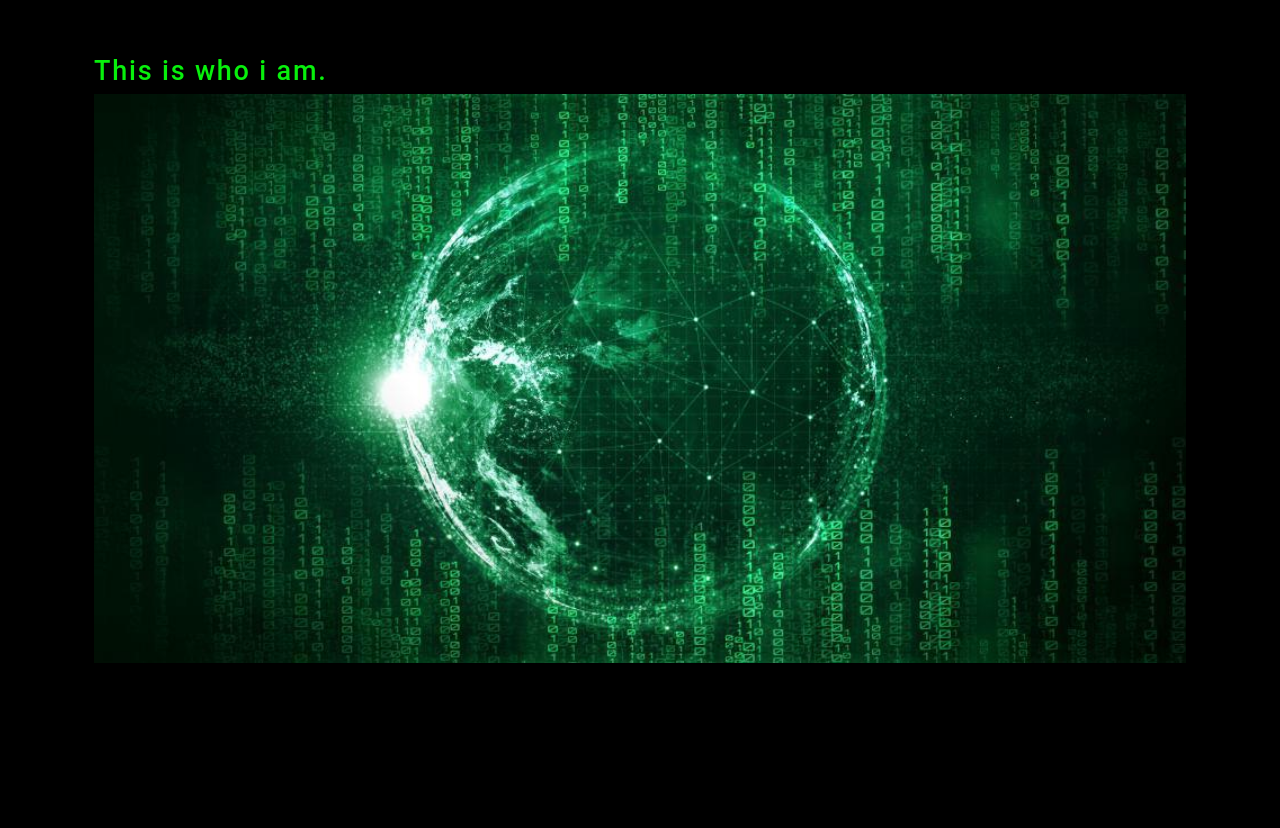
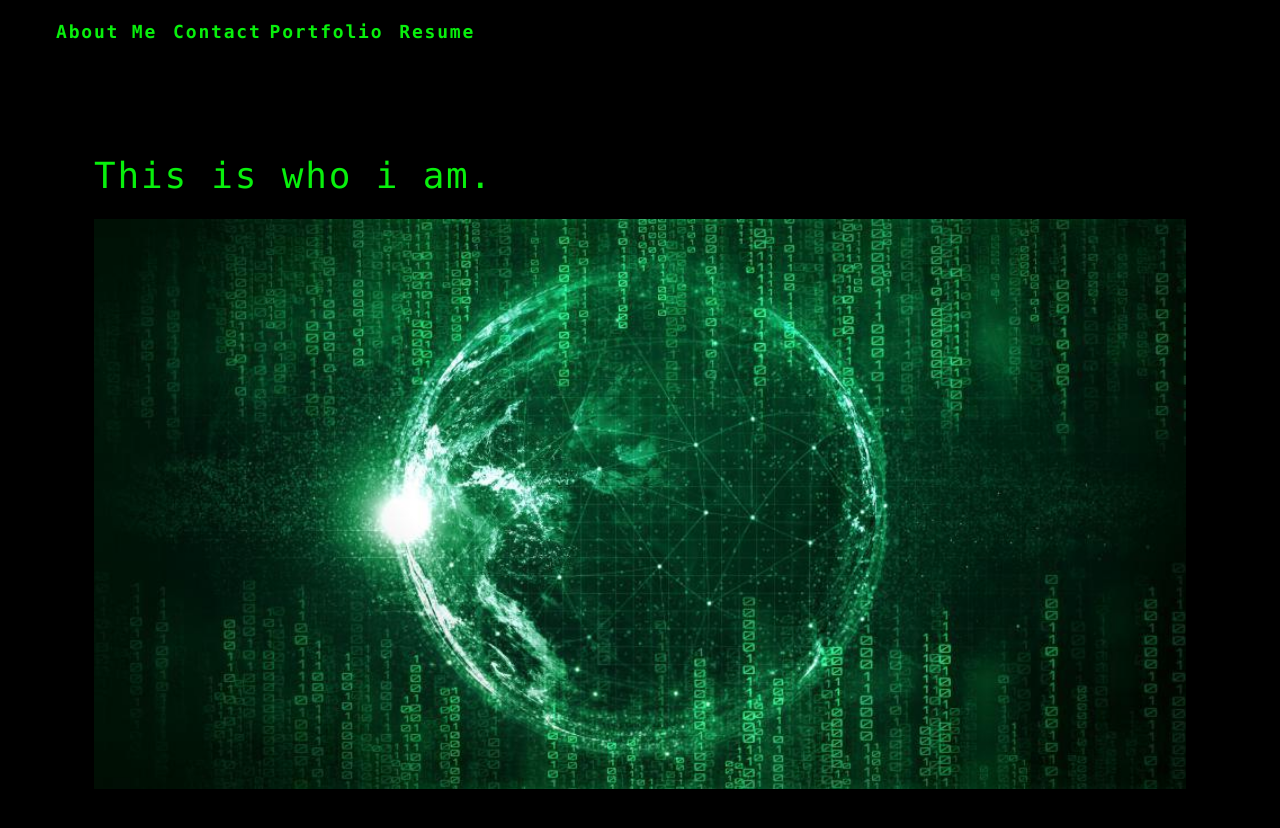
Before and after one commit to xJaimeGx/jdg-coding-port, a React (Create React App) app: page / in a window 1280 px wide. Shown: the top 828 px of the page. Before the commit the page ends 800 px from the top, so only its background shows below. Built offline with nearby package versions, Linux system fonts and the light colour scheme.

Commit message:
add links in the navbar and test them

```diff
--- a/src/App.js
+++ b/src/App.js
@@ -1,11 +1,12 @@
 import React from 'react';
-import About from './components/About';
-//import logo from './logo.svg';
+import About from './components/About/about';
+import Nav from './components/Nav/nav';
 import './App.css';
 
 function App() {
   return (
     <div>
+      <Nav></Nav>
       <main>
         <About></About>
       </main>
--- a/src/components/About/index.js
+++ b/src/components/About/about.js
@@ -3,9 +3,9 @@ import coverImage from "../../assets/cover/world-binary-code.jpg";
 
 function About() {
   return (
-    <section className="my-5">
+    <section className="aboutIntro">
       <h1 id="about">This is who i am.</h1>
-      <img src={coverImage} className="my-2" style={{ width: "100%" }} alt="cover" />
+      <img src={coverImage} className="bgImage" style={{ width: "100%" }} alt="cover" />
     </section>
   );
 }
--- /dev/null
+++ b/src/components/Nav/nav.js
@@ -0,0 +1,46 @@
+import React from 'react';
+
+function Nav() {
+    const navOption = [
+        {
+          name: "Portfolio",
+          description: ""
+        },
+        {
+          name: "Resume",
+          description: ""
+        }
+    ];
+
+    function optionSelected(name) {
+        console.log(`${name} clicked`)
+    };
+
+  return (
+    <header>
+        <nav>
+            <ul className='flex-row'>
+                <li className='navList'>
+                    <a href='#about'>
+                        About Me
+                    </a>
+                </li>
+                <li>
+                    <span>
+                        Contact
+                    </span>
+                </li>
+                {navOption.map((option) => (
+                    <li className='optionList' key={option.name}>
+                        <span onClick={() => optionSelected(option.name)}>
+                            {option.name}
+                        </span>
+                    </li>
+                ))}
+            </ul>
+        </nav>
+    </header>
+  );
+}
+
+export default Nav;
--- a/src/index.css
+++ b/src/index.css
@@ -50,13 +50,100 @@ body {
   letter-spacing: .1em;
   background: var(--dark);
   color: var(--light);
-  font-family: 'Poiret One', cursive;
+  font-family: source-code-pro, Menlo, Monaco, Consolas, 'Courier New',
+    monospace;
 
 }
 
 h1 {
-  font-family: 'Roboto', sans-serif;
+  font-family: source-code-pro, Menlo, Monaco, Consolas, 'Courier New',
+    monospace;
   font-weight: 500;
   margin: 5px 0;
   line-height: 1.25;
 }
+
+h1 {
+  font-size: 2.25rem;
+}
+
+
+
+p {
+  font-size: 1.1rem;
+  margin-top: 0;
+  color: var(--light);
+}
+
+a {
+  color: var(--tertiary);
+  text-decoration: none;
+  font-weight: bold;
+}
+
+a:hover {
+  text-decoration: underline;
+}
+
+header {
+  background: var(--dark);
+}
+
+header a {
+  color: var(--light);
+}
+
+
+
+img {
+  max-width: 100%;
+}
+
+span[role="img"] {
+  cursor: default;
+}
+
+
+
+li {
+  list-style: none;
+}
+
+nav a:hover {
+  text-decoration: none;
+}
+
+nav  li {
+  cursor: pointer;
+}
+
+
+
+.flex-row {
+  display: flex;
+  flex-wrap: wrap;
+}
+
+
+
+.optionList {
+  margin-right: var(--spacing-one);
+  margin-left: var(--spacing-one);
+}
+
+.navList {
+  margin-right: var(--spacing-two);
+  margin-left: var(--spacing-two);
+}
+
+
+
+.bgImage {
+  margin-top: var(--spacing-two);
+  margin-bottom: var(--spacing-two);
+}
+
+.aboutIntro {
+  margin-top: var(--spacing-five);
+  margin-bottom: var(--spacing-five);
+}
```
